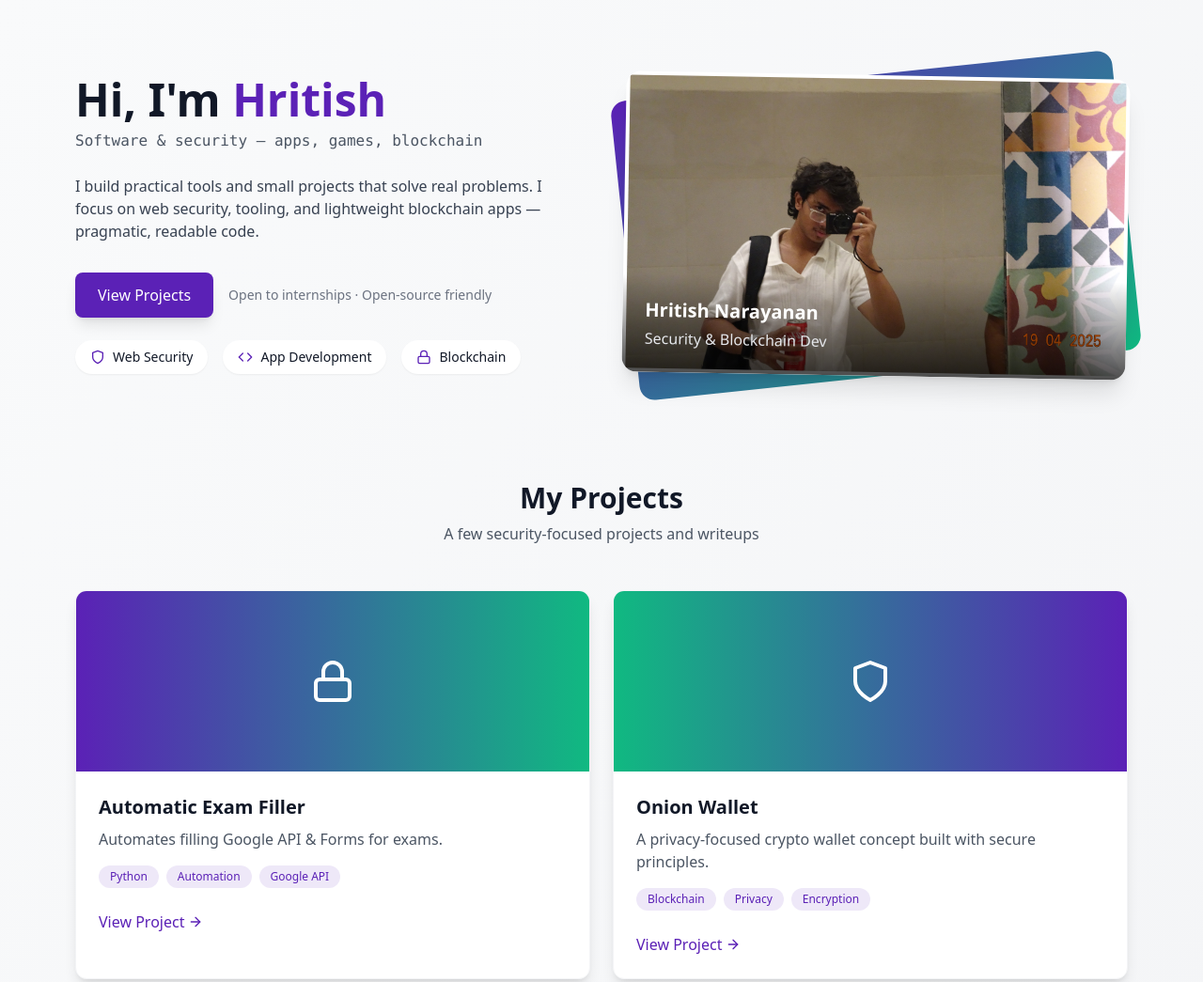
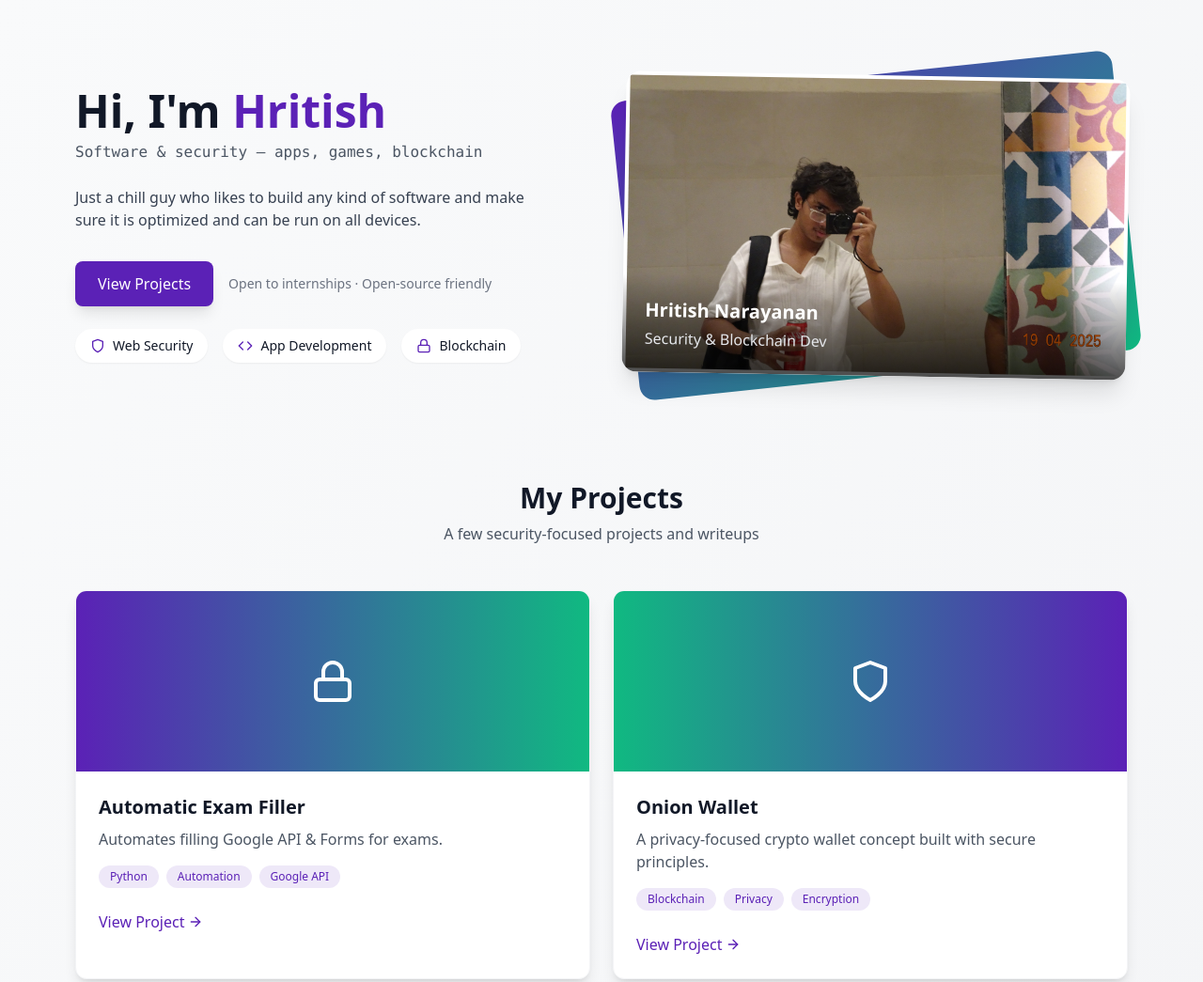
Before and after one commit to Hritish-Narayanan/Hritish.online, a plain HTML site: page index.html in a window 1280 px wide. Shown: the top 1045 px of the page at 94% size. Drawn offline with nearby package versions, Linux system fonts and the light colour scheme.

Commit message:
index.html

```diff
--- a/index.html
+++ b/index.html
@@ -36,7 +36,7 @@
                     Software & security — apps, games, blockchain
                 </div>
                 <p class="mt-6 text-gray-700 max-w-lg">
-                    I build practical tools and small projects that solve real problems. I focus on web security, tooling, and lightweight blockchain apps — pragmatic, readable code.
+                    Just a chill guy who likes to build any kind of software and make sure it is optimized and can be run on all devices.
                 </p>
                 <div class="mt-8 flex flex-wrap items-center gap-4">
                     <a href="#projects" class="bg-primary hover:bg-primary/90 text-white px-6 py-3 rounded-lg font-medium transition-all shadow-lg hover:shadow-primary/30">
```
